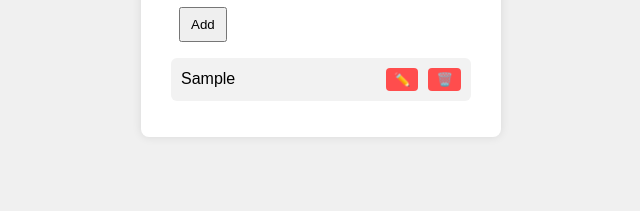
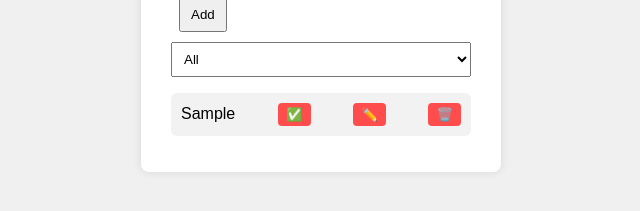
Before and after one commit to navneett123/mytodo, a plain HTML site: page index.html in a window 1280 px wide. Both pictures are taken after typing "Sample" into the empty fields and a click on the button "Add". Shown: the part 187-398 px from the top of the page, without its empty margins (319-959 px from the left). Drawn offline with Linux system fonts and the light colour scheme.

Commit message:
modified the application from feature branch

```diff
--- a/index.html
+++ b/index.html
@@ -9,10 +9,22 @@
 <body>
   <div class="container">
     <h1>📝 Todo List</h1>
+
+    <!-- Input field and add button -->
     <input type="text" id="todoInput" placeholder="Add a new task..." />
     <button onclick="addTodo()">Add</button>
+
+    <!-- Filter Dropdown -->
+    <select id="filter" onchange="applyFilter()">
+      <option value="all">All</option>
+      <option value="completed">Completed</option>
+      <option value="pending">Pending</option>
+    </select>
+
+    <!-- Task list -->
     <ul id="todoList"></ul>
   </div>
+
   <script src="script.js"></script>
 </body>
 </html>
--- a/script.js
+++ b/script.js
@@ -1,25 +1,20 @@
 const todoInput = document.getElementById("todoInput");
 const todoList = document.getElementById("todoList");
+const filterSelect = document.getElementById("filter");
+
+let todos = []; // Track todos in an array for filtering purposes
 
 function addTodo() {
   const text = todoInput.value.trim();
   if (text === "") return;
 
-  const li = document.createElement("li");
+  const todo = {
+    text: text,
+    status: 'pending', // Default status is 'pending'
+  };
 
-  const span = document.createElement("span");
-  span.textContent = text;
-
-  const editBtn = document.createElement("button");
-  editBtn.textContent = "✏️";
-  editBtn.onclick = () => editTodo(span);
-
-  const delBtn = document.createElement("button");
-  delBtn.textContent = "🗑️";
-  delBtn.onclick = () => li.remove();
-
-  li.append(span, editBtn, delBtn);
-  todoList.appendChild(li);
+  todos.push(todo);
+  renderTodos();
   todoInput.value = "";
 }
 
@@ -35,3 +30,55 @@ function editTodo(span) {
     input.replaceWith(span);
   };
 }
+
+function toggleCompletion(todoItem) {
+  todoItem.classList.toggle('completed');
+  const todoIndex = Array.from(todoList.children).indexOf(todoItem);
+  todos[todoIndex].status = todoItem.classList.contains('completed') ? 'completed' : 'pending';
+}
+
+function deleteTodo(todoItem) {
+  const todoIndex = Array.from(todoList.children).indexOf(todoItem);
+  todos.splice(todoIndex, 1);
+  renderTodos();
+}
+
+function renderTodos() {
+  todoList.innerHTML = ""; // Clear the list
+  const filteredTodos = filterTodos();
+
+  filteredTodos.forEach(todo => {
+    const li = document.createElement("li");
+    if (todo.status === 'completed') li.classList.add('completed');
+
+    const span = document.createElement("span");
+    span.textContent = todo.text;
+
+    const editBtn = document.createElement("button");
+    editBtn.textContent = "✏️";
+    editBtn.onclick = () => editTodo(span);
+
+    const delBtn = document.createElement("button");
+    delBtn.textContent = "🗑️";
+    delBtn.onclick = () => deleteTodo(li);
+
+    const toggleBtn = document.createElement("button");
+    toggleBtn.textContent = todo.status === 'pending' ? "✅" : "❌";
+    toggleBtn.onclick = () => toggleCompletion(li);
+
+    li.append(span, toggleBtn, editBtn, delBtn);
+    todoList.appendChild(li);
+  });
+}
+
+function applyFilter() {
+  renderTodos();
+}
+
+function filterTodos() {
+  const filterValue = filterSelect.value;
+  if (filterValue === 'all') {
+    return todos;
+  }
+  return todos.filter(todo => todo.status === filterValue);
+}
--- a/style.css
+++ b/style.css
@@ -20,33 +20,13 @@ input {
 button {
   padding: 8px 10px;
   cursor: pointer;
-}
-li {
-  display: flex;
-  justify-content: space-between;
-  margin-top: 10px;
-}
-li span {
-  flex-grow: 1;
-}
-li input {
-  width: 100%;
-}
-li button {
-  margin-left: 4px;
-}
-
-button {
-  padding: 8px 10px;
-  cursor: pointer;
   margin-left: 8px; /* 👈 add this */
 }
 
-input {
-  width: calc(100% - 60px);
+select {
+  margin-top: 10px;
   padding: 8px;
-  margin-right: 4px;
-  margin-bottom: 10px; /* 👈 added this */
+  width: 100%;
 }
 
 ul {
@@ -64,6 +44,10 @@ li {
   align-items: center;
 }
 
+li.completed {
+  background-color: #d4f5d1;
+}
+
 li button {
   margin-left: 10px;
   background: #ff4d4d;
```
